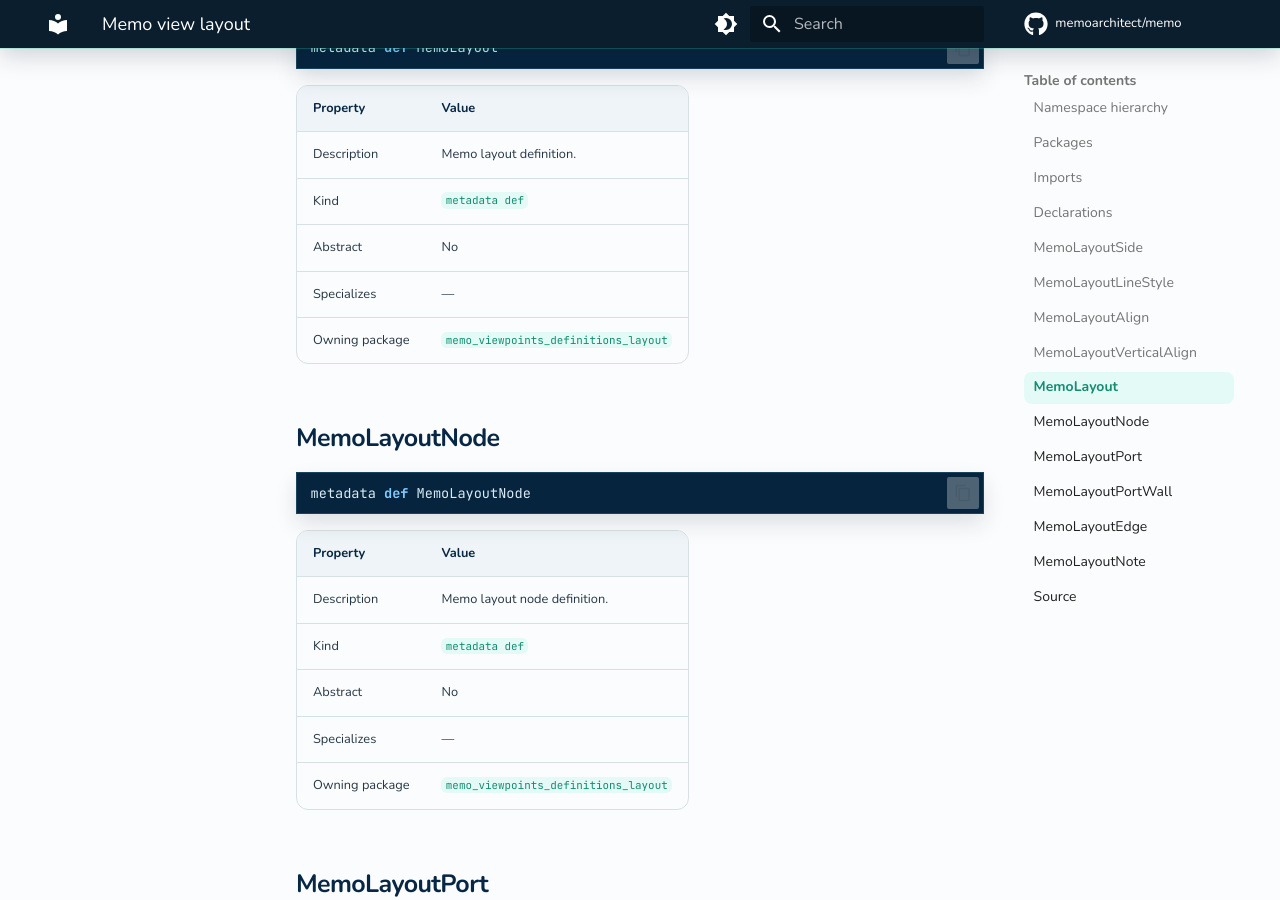
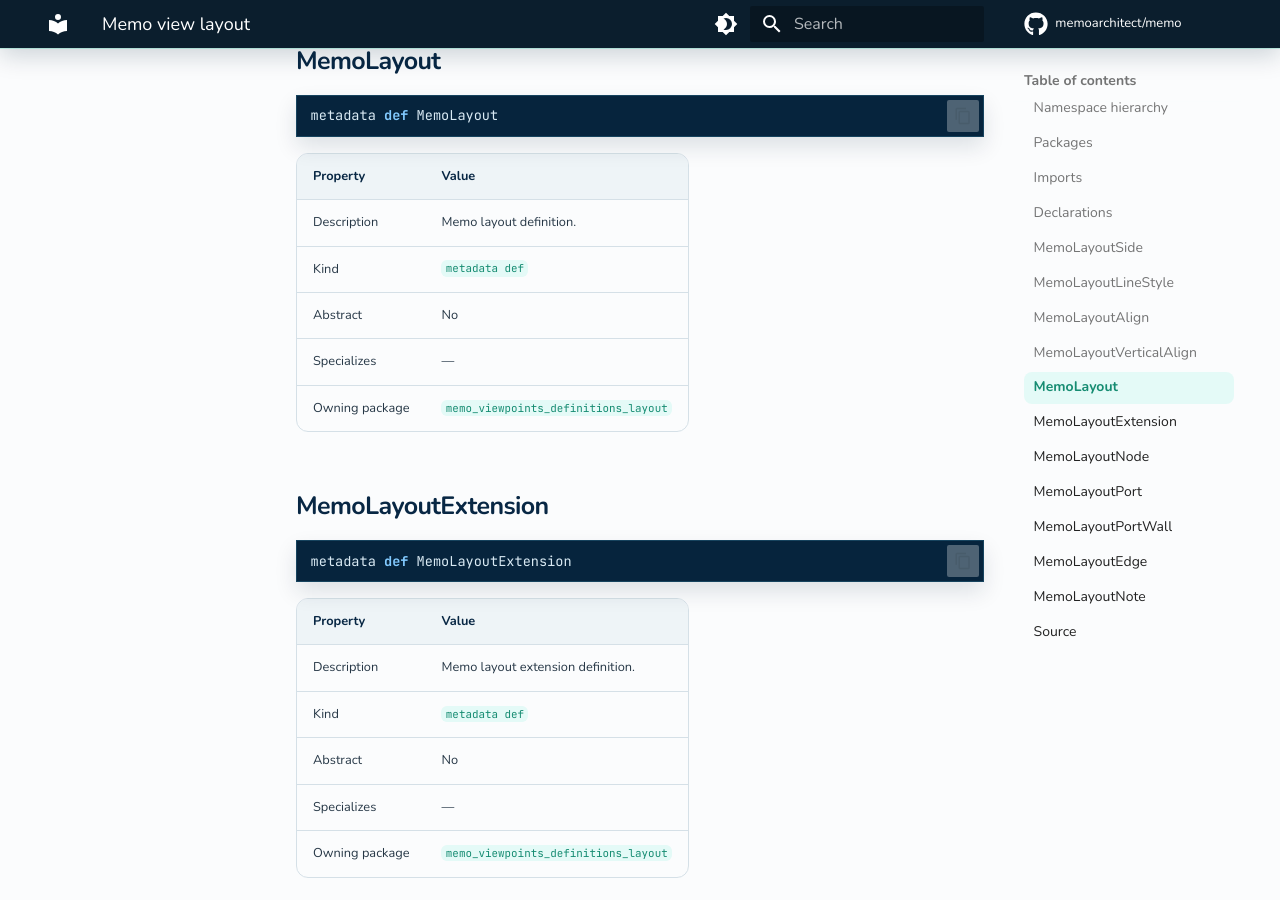
Before and after one commit to memoarchitect/memo, an MkDocs documentation site: the page built from docs/sysml-api/viewpoints/definitions/memo_view_layout.md, in a window 1280 px wide and 900 px high, scrolled down 3655 px. Built offline with MkDocs 1.6.1 and Material for MkDocs 9.7.7, drawn with Linux system fonts in a browser that asks for light colours; comment, search, counter and statistics services are not loaded; some of the changed text lies outside the part shown.

Commit message:
Extend source view layouts with renderer presentation data
Add a versioned string payload record alongside typed layout metadata so native renderer namespaces and future fields stay with the declared view. Advance the ontology to 0.15.3 and refresh the generated reference for current definitions. SysIDE validates all 297 files; package tests and strict documentation build pass. No package is published.

````diff
--- a/docs/sysml-api/viewpoints/definitions/memo_view_layout.md
+++ b/docs/sysml-api/viewpoints/definitions/memo_view_layout.md
@@ -34,6 +34,7 @@
 | [`MemoLayoutAlign`](#memolayoutalign) | `enum def` | Controlled values for memo layout align: `left`, `center`, `right`. | — |
 | [`MemoLayoutVerticalAlign`](#memolayoutverticalalign) | `enum def` | Controlled values for memo layout vertical align: `top`, `middle`, `bottom`. | — |
 | [`MemoLayout`](#memolayout) | `metadata def` | Memo layout definition. | — |
+| [`MemoLayoutExtension`](#memolayoutextension) | `metadata def` | Memo layout extension definition. | — |
 | [`MemoLayoutNode`](#memolayoutnode) | `metadata def` | Memo layout node definition. | — |
 | [`MemoLayoutPort`](#memolayoutport) | `metadata def` | Memo layout port definition. | — |
 | [`MemoLayoutPortWall`](#memolayoutportwall) | `metadata def` | Memo layout port wall definition. | — |
@@ -109,6 +110,21 @@ metadata def MemoLayout
 | Property | Value |
 | --- | --- |
 | Description | Memo layout definition. |
+| Kind | `metadata def` |
+| Abstract | No |
+| Specializes | — |
+| Owning package | `memo_viewpoints_definitions_layout` |
+
+
+## MemoLayoutExtension
+
+```sysml
+metadata def MemoLayoutExtension
+```
+
+| Property | Value |
+| --- | --- |
+| Description | Memo layout extension definition. |
 | Kind | `metadata def` |
 | Abstract | No |
 | Specializes | — |
@@ -263,6 +279,15 @@ metadata def MemoLayoutNote
             attribute layoutSeed : Real[0..1];
         }
 
+        /** Renderer namespaces and forward-compatible presentation fields only.
+         * Standard geometry remains in the typed MemoLayout* records. The JSON
+         * envelope is versioned by its writer; this string creates no model links.
+         */
+        metadata def MemoLayoutExtension {
+            :> annotatedElement : SysML::ViewUsage;
+            attribute payload : String;
+        }
+
         /**
          * One box. `x` and `y` are in the frame of `parentElement` (the box it is
          * nested in), or on the board when there is none; the frame is recorded
````
Also changed, not shown: docs/ontology/_generated/viewpoints.md (+1 -0 lines), docs/sysml-api/elements.md (+1 -0 lines), 1 other file.
